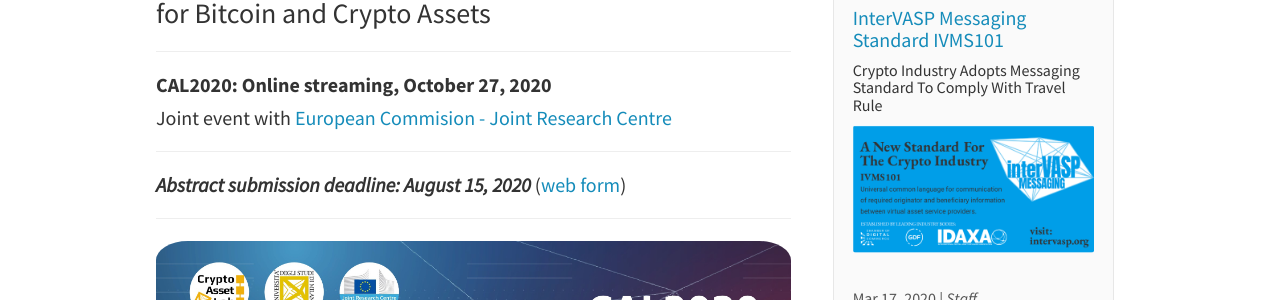
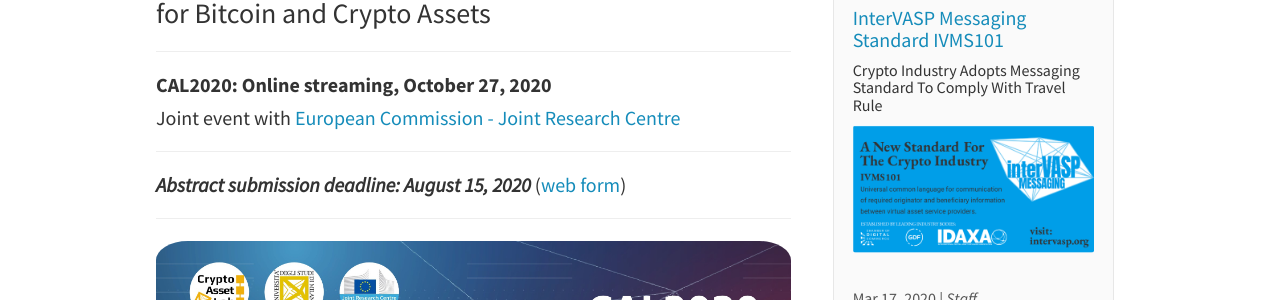
Before and after one commit to cryptoassetlab/cryptoassetlab.github.io, a Jekyll site: the page built from _pages/cal2020.md, in a window 1280 px wide and 900 px high. Shown: the part 184-484 px from the top of the window. Built offline with Jekyll 4.4.1, drawn with Linux system fonts in a browser that asks for light colours; nearby versions of some CDN libraries.

Commit message:
fixed typo

```diff
--- a/_pages/cal2020.md
+++ b/_pages/cal2020.md
@@ -11,7 +11,7 @@ permalink: /cal2020/
 ---
 
 #### __CAL2020: Online streaming, October 27, 2020__
-#### Joint event with [European Commision - Joint Research Centre](https://ec.europa.eu/knowledge4policy/organisation/jrc-joint-research-centre_en)
+#### Joint event with [European Commission - Joint Research Centre](https://ec.europa.eu/knowledge4policy/organisation/jrc-joint-research-centre_en)
 
 ---
 
```
